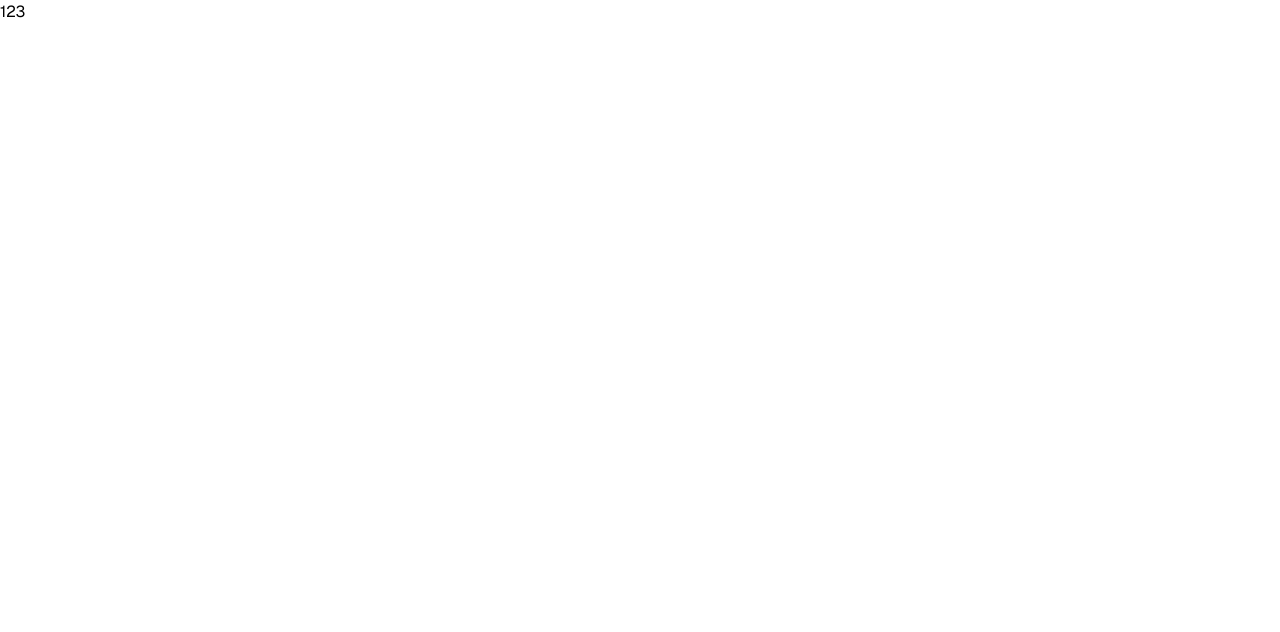
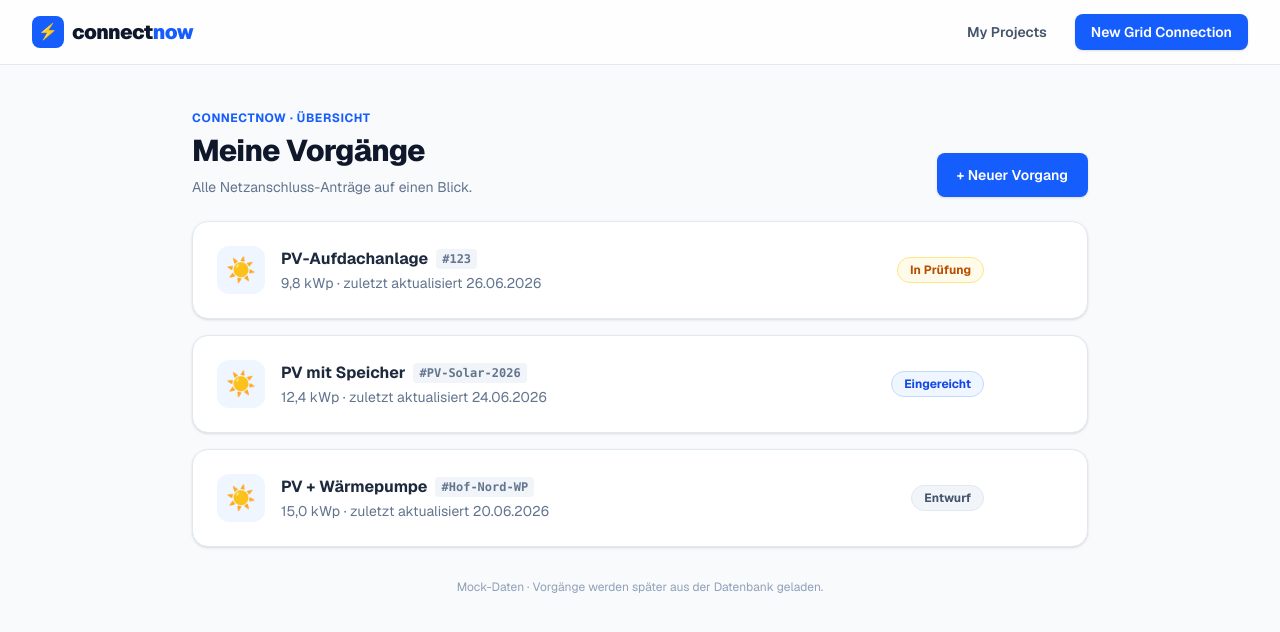
Before and after one commit to malik-shr/connect-now, a Next.js app: page /orders in a window 1280 px wide. Shown: the top 632 px of the page. Built offline with nearby package versions, Linux system fonts and the light colour scheme.

Commit message:
Improve UI

```diff
--- /dev/null
+++ b/src/app/_components/Navbar.tsx
@@ -0,0 +1,32 @@
+import Link from "next/link";
+
+export default function Navbar() {
+  return (
+    <nav className="sticky top-0 z-50 border-b border-slate-200 bg-white/80 backdrop-blur">
+      <div className="mx-auto flex h-16 max-w-7xl items-center justify-between px-4 sm:px-6 lg:px-8">
+        <Link href="/" className="flex items-center space-x-2">
+          <div className="flex h-8 w-8 items-center justify-center rounded-lg bg-blue-600 text-base font-black text-white">
+            ⚡
+          </div>
+          <span className="text-xl font-black tracking-tight text-slate-900">
+            connect<span className="text-blue-600">now</span>
+          </span>
+        </Link>
+        <div className="flex items-center gap-2 sm:gap-4">
+          <Link
+            href="/orders"
+            className="rounded-lg px-3 py-2 text-sm font-semibold text-slate-600 transition hover:bg-slate-100 hover:text-slate-900"
+          >
+            My Projects
+          </Link>
+          <Link
+            href="/register-project"
+            className="rounded-lg bg-blue-600 px-4 py-2 text-sm font-semibold text-white shadow-sm transition hover:bg-blue-700"
+          >
+            New Grid Connection
+          </Link>
+        </div>
+      </div>
+    </nav>
+  );
+}
--- a/src/app/layout.tsx
+++ b/src/app/layout.tsx
@@ -3,9 +3,11 @@ import "~/styles/globals.css";
 import { type Metadata } from "next";
 import { Geist } from "next/font/google";
 
+import Navbar from "./_components/Navbar";
+
 export const metadata: Metadata = {
-  title: "Create T3 App",
-  description: "Generated by create-t3-app",
+  title: "connectnow · Digital Grid Connection",
+  description: "Digitale Netzanschluss-Anmeldung nach VDE Data Set 3.0",
   icons: [{ rel: "icon", url: "/favicon.ico" }],
 };
 
@@ -19,7 +21,10 @@ export default function RootLayout({
 }: Readonly<{ children: React.ReactNode }>) {
   return (
     <html lang="en" className={`${geist.variable}`}>
-      <body>{children}</body>
+      <body className="min-h-screen bg-slate-50 font-sans text-slate-900 antialiased selection:bg-blue-500 selection:text-white">
+        <Navbar />
+        <main>{children}</main>
+      </body>
     </html>
   );
 }
--- a/src/app/orders/[orderId]/details/page.tsx
+++ b/src/app/orders/[orderId]/details/page.tsx
@@ -55,7 +55,7 @@ export default async function Details({
 
   // --- FRONTEND LOGIC: Safe Semantic UI Construction ---
   return (
-    <div className="min-h-screen bg-slate-50 px-4 py-10 font-sans text-slate-900 antialiased">
+    <div className="min-h-[calc(100vh-4rem)] px-4 py-10">
       <div className="mx-auto max-w-4xl rounded-2xl border border-slate-200 bg-white p-6 shadow-xl sm:p-10">
         {/* Context Header */}
         <header className="mb-8 border-b border-slate-200 pb-5">
--- a/src/app/orders/[orderId]/messkonzept/page.tsx
+++ b/src/app/orders/[orderId]/messkonzept/page.tsx
@@ -335,7 +335,7 @@ export default function MesskonzeptPage({
     : "";
 
   return (
-    <div className="min-h-screen bg-slate-50 px-4 py-10 font-sans text-slate-900 antialiased">
+    <div className="min-h-[calc(100vh-4rem)] px-4 py-10">
       <div className="mx-auto max-w-3xl space-y-6">
         {/* Header */}
         <div className="rounded-2xl border border-slate-200 bg-white p-6 shadow-xl sm:p-10">
--- a/src/app/orders/[orderId]/page.tsx
+++ b/src/app/orders/[orderId]/page.tsx
@@ -47,7 +47,7 @@ export default async function Page({
   ];
 
   return (
-    <div className="min-h-screen bg-slate-50 px-4 py-10 font-sans text-slate-900 antialiased">
+    <div className="min-h-[calc(100vh-4rem)] px-4 py-10">
       <div className="mx-auto max-w-3xl space-y-6">
         {/* Header */}
         <div className="rounded-2xl border border-slate-200 bg-white p-6 shadow-xl sm:p-10">
--- a/src/app/orders/[orderId]/status/page.tsx
+++ b/src/app/orders/[orderId]/status/page.tsx
@@ -113,7 +113,7 @@ export default async function StatusPage({
   const missingDocs = DOCUMENTS.filter((d) => d.status === "missing");
 
   return (
-    <div className="min-h-screen bg-slate-50 px-4 py-10 font-sans text-slate-900 antialiased">
+    <div className="min-h-[calc(100vh-4rem)] px-4 py-10">
       <div className="mx-auto max-w-4xl space-y-6">
         {/* Context Header */}
         <div className="rounded-2xl border border-slate-200 bg-white p-6 shadow-xl sm:p-10">
--- a/src/app/orders/page.tsx
+++ b/src/app/orders/page.tsx
@@ -1,11 +1,116 @@
-export default function HomePage() {
+import Link from "next/link";
+
+// Mock-Daten — später aus der DB (Prisma) laden.
+interface Order {
+  id: string;
+  asset: string;
+  power: string;
+  status: "Eingereicht" | "In Prüfung" | "Genehmigt" | "Entwurf";
+  updated: string;
+}
+
+const ORDERS: Order[] = [
+  {
+    id: "123",
+    asset: "PV-Aufdachanlage",
+    power: "9,8 kWp",
+    status: "In Prüfung",
+    updated: "26.06.2026",
+  },
+  {
+    id: "PV-Solar-2026",
+    asset: "PV mit Speicher",
+    power: "12,4 kWp",
+    status: "Eingereicht",
+    updated: "24.06.2026",
+  },
+  {
+    id: "Hof-Nord-WP",
+    asset: "PV + Wärmepumpe",
+    power: "15,0 kWp",
+    status: "Entwurf",
+    updated: "20.06.2026",
+  },
+];
+
+const STATUS_STYLE: Record<Order["status"], string> = {
+  Eingereicht: "bg-blue-50 text-blue-700 border-blue-200",
+  "In Prüfung": "bg-amber-50 text-amber-700 border-amber-200",
+  Genehmigt: "bg-emerald-50 text-emerald-700 border-emerald-200",
+  Entwurf: "bg-slate-100 text-slate-600 border-slate-200",
+};
+
+export default function OrdersPage() {
   return (
-    <div>
-      <ul>
-        <li>
-          <a href="/orders/123">123</a>
-        </li>
-      </ul>
+    <div className="min-h-[calc(100vh-4rem)] px-4 py-10">
+      <div className="mx-auto max-w-4xl space-y-6">
+        {/* Header */}
+        <div className="flex flex-col gap-4 sm:flex-row sm:items-end sm:justify-between">
+          <div>
+            <span className="text-xs font-bold tracking-wider text-blue-600 uppercase">
+              ConnectNow · Übersicht
+            </span>
+            <h1 className="mt-1 text-2xl font-extrabold tracking-tight text-slate-900 sm:text-3xl">
+              Meine Vorgänge
+            </h1>
+            <p className="mt-2 text-sm text-slate-500">
+              Alle Netzanschluss-Anträge auf einen Blick.
+            </p>
+          </div>
+          <Link
+            href="/register-project"
+            className="inline-flex items-center justify-center rounded-lg bg-blue-600 px-5 py-3 text-sm font-semibold text-white shadow transition-all hover:-translate-y-0.5 hover:bg-blue-700"
+          >
+            + Neuer Vorgang
+          </Link>
+        </div>
+
+        {/* Order cards */}
+        <div className="grid grid-cols-1 gap-4">
+          {ORDERS.map((order) => (
+            <Link
+              key={order.id}
+              href={`/orders/${order.id}`}
+              className="group flex flex-col gap-4 rounded-2xl border border-slate-200 bg-white p-5 shadow-sm transition-all hover:-translate-y-0.5 hover:border-blue-500 hover:shadow-lg sm:flex-row sm:items-center sm:justify-between sm:p-6"
+            >
+              <div className="flex items-center gap-4">
+                <div className="flex h-12 w-12 shrink-0 items-center justify-center rounded-xl bg-blue-50 text-2xl">
+                  ☀️
+                </div>
+                <div>
+                  <div className="flex items-center gap-2">
+                    <h2 className="text-base font-bold text-slate-800 group-hover:text-blue-700">
+                      {order.asset}
+                    </h2>
+                    <span className="rounded bg-slate-100 px-1.5 py-0.5 font-mono text-xs font-bold text-slate-500">
+                      #{order.id}
+                    </span>
+                  </div>
+                  <p className="mt-0.5 text-sm text-slate-500">
+                    {order.power} · zuletzt aktualisiert {order.updated}
+                  </p>
+                </div>
+              </div>
+
+              <div className="flex items-center justify-between gap-4 sm:justify-end">
+                <span
+                  className={`rounded-full border px-3 py-1 text-xs font-bold ${STATUS_STYLE[order.status]}`}
+                >
+                  {order.status}
+                </span>
+                <span className="text-sm font-semibold text-blue-600 opacity-0 transition group-hover:opacity-100">
+                  Öffnen →
+                </span>
+              </div>
+            </Link>
+          ))}
+        </div>
+
+        {/* Empty-state hint */}
+        <p className="pt-2 text-center text-xs text-slate-400">
+          Mock-Daten · Vorgänge werden später aus der Datenbank geladen.
+        </p>
+      </div>
     </div>
   );
 }
--- a/src/app/register-project/page.tsx
+++ b/src/app/register-project/page.tsx
@@ -1,5 +1,4 @@
 import { redirect } from "next/navigation";
-import Link from "next/link";
 
 async function createProject(formData: FormData) {
   "use server";
@@ -21,27 +20,7 @@ async function createProject(formData: FormData) {
 
 export default function Register() {
   return (
-    <div className="flex min-h-screen flex-col justify-between bg-slate-50 font-sans text-slate-900 antialiased selection:bg-blue-500 selection:text-white">
-      {/* Top Header Navigation */}
-      <nav className="border-b border-slate-200 bg-white px-4 sm:px-6 lg:px-8">
-        <div className="mx-auto flex h-16 max-w-7xl items-center justify-between">
-          <Link href="/" className="flex items-center space-x-2">
-            <div className="flex h-8 w-8 items-center justify-center rounded-lg bg-blue-600 text-base font-black text-white">
-              ⚡
-            </div>
-            <span className="text-xl font-black tracking-tight text-slate-900">
-              connect<span className="text-blue-600">now</span>
-            </span>
-          </Link>
-          <Link
-            href="/orders"
-            className="text-sm font-semibold text-slate-600 transition hover:text-slate-900"
-          >
-            Back to Orders
-          </Link>
-        </div>
-      </nav>
-
+    <div className="flex min-h-[calc(100vh-4rem)] flex-col justify-between">
       {/* Main Container */}
       <main className="flex flex-grow items-center justify-center px-4 py-12">
         <div className="w-full max-w-md space-y-8 rounded-2xl border border-slate-200 bg-white p-8 shadow-xl">
```
Also changed, not shown: src/app/page.tsx (+3 -31 lines).
